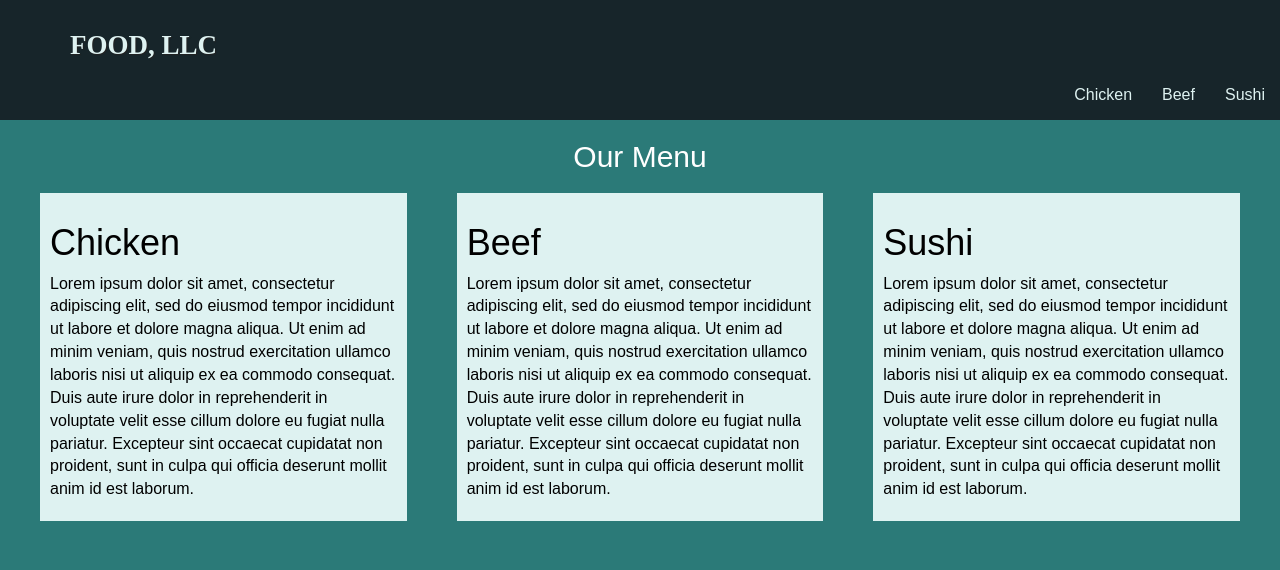
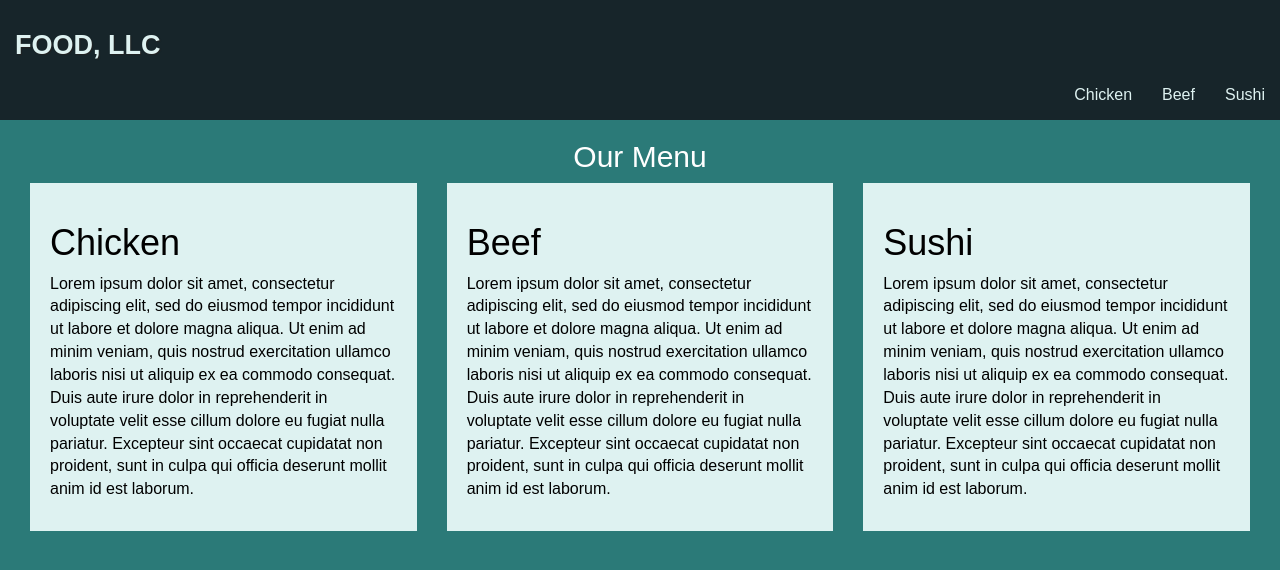
Before and after one commit to gkhoury1/Assignment3, a plain HTML site: page index.html in a window 1280 px wide. Drawn offline with Linux system fonts and the light colour scheme; a script that the page names is missing.

Commit message:
prolly the last one

```diff
--- a/css/styles.css
+++ b/css/styles.css
@@ -13,10 +13,7 @@ body {
   border: 0;
   margin-bottom: 0px;
 }
-
-
-.navbar-brand h1 { /* Restaurant name */
-  font-family: 'Lora', serif;
+.navbar-brand h1 {
   color: #DEF2F1;
   font-size: 1.5em;
   text-transform: uppercase;
@@ -24,9 +21,10 @@ body {
   text-shadow: 1px 1px 1px #222;
   margin-top: 0;
   margin-bottom: 0;
+  float: left;
+  margin: 0px;
   line-height: .75;
 }
-
 #nav-list a {
   color: #DEF2F1;
   text-align: center;
@@ -47,9 +45,8 @@ body {
 /* END HEADER */
 
 /* HOME PAGE */
-#container {
-
-
+.container {
+	margin-left: 0px;
     height: auto;
 
 }
@@ -63,6 +60,6 @@ body {
 
 	color: black;
 	background-color: #DEF2F1;
-	padding: 10px;
-	margin: 10px;
-}
+	padding: 20px;
+	margin-bottom: 20px;
+	height: auto;
```
